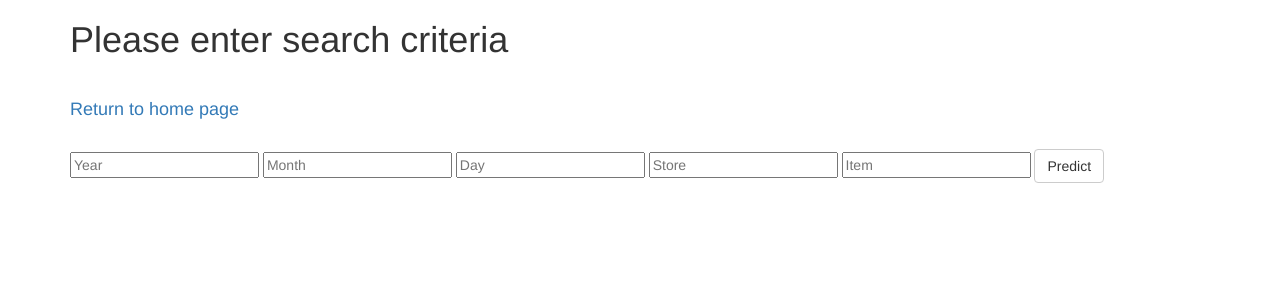
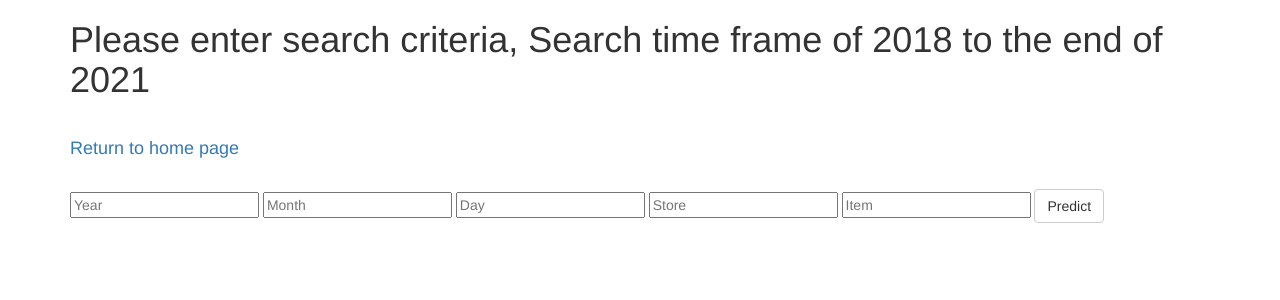
Before and after one commit to jjhinz/flaskc965, a Flask app: page /predict in a window 1280 px wide. Shown: the top 300 px of the page. Run offline with Flask 2, Linux system fonts and the light colour scheme; parts of the project's set-up code (start-up, migrations or seed data) failed here and were passed over; some libraries are stand-ins or nearby versions.

Commit message:
fianl commit

```diff
--- a/templates/prod.html
+++ b/templates/prod.html
@@ -6,7 +6,7 @@
   </head>
   <body>
     <div class="container">
-      <h1>Please enter search criteria</h1>
+      <h1>Please enter search criteria, Search time frame of 2018 to the end of 2021</h1>
       <br>
       <h4><a href="/home">Return to home page</a></h4>
       <br>
```
